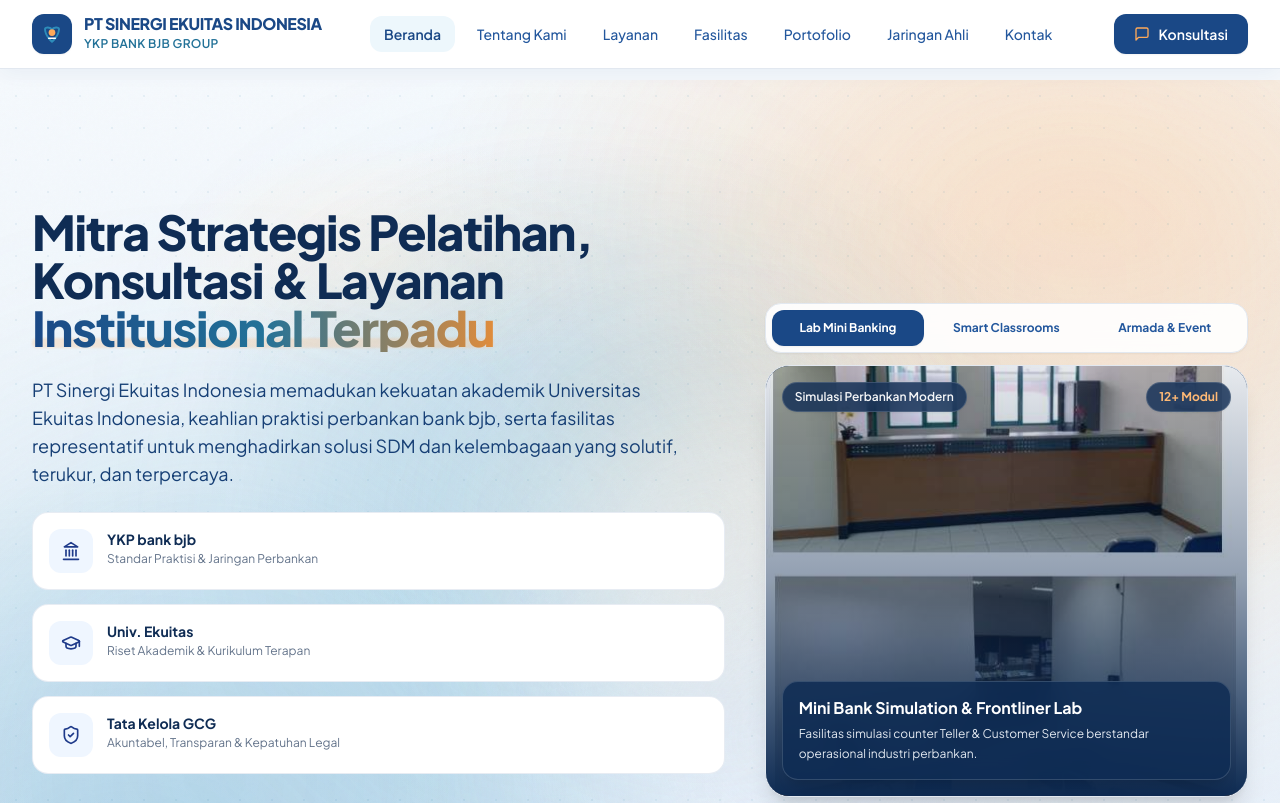
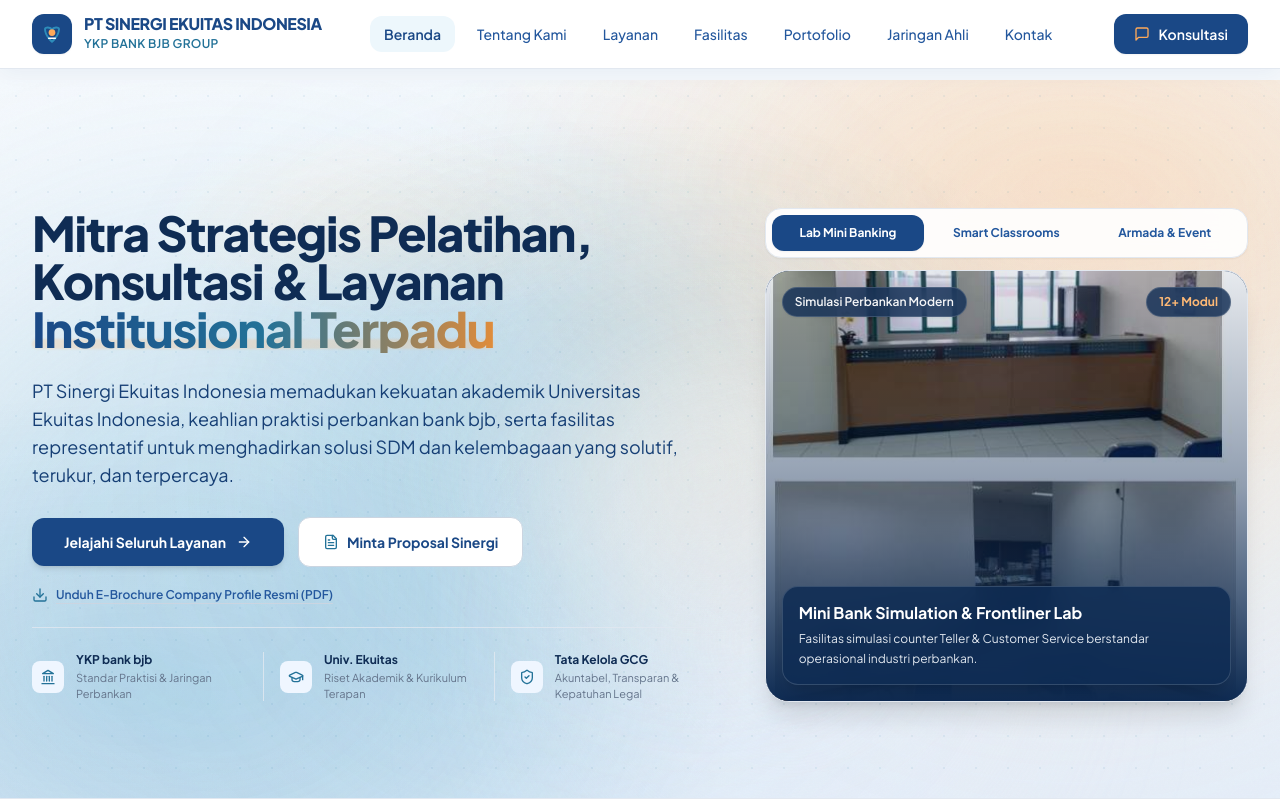
Before and after one commit to eskaerpe/bjb-sinergi-compro, a React (Vite) app: page / in a window 1280 px wide. Shown: the top 803 px of the page. Built offline with nearby package versions, Linux system fonts and the light colour scheme.

Commit message:
refactor(hero): move trust proof below conversion actions

```diff
--- a/src/components/sections/Hero.tsx
+++ b/src/components/sections/Hero.tsx
@@ -114,44 +114,8 @@
             terukur, dan terpercaya.
           </p>
 
-          {/* Trust Badges Container */}
-          {/* Mobile: grid-cols-3 (compact horizontal) | Desktop: md:grid-cols-1 (lebar stacked vertikal) */}
-          <div className="grid grid-cols-3 md:grid-cols-1 gap-2.5 sm:gap-3 md:gap-3.5 w-full my-4 md:my-6">
-            {/* 1. YKP bank bjb */}
-            <div className="flex flex-col md:flex-row items-center md:items-start text-center md:text-left p-2.5 sm:p-3 md:p-4 rounded-xl md:rounded-2xl bg-white border border-slate-200/80 shadow-2xs hover:border-blue-200 transition-all">
-              <div className="w-8 h-8 sm:w-9 sm:h-9 md:w-11 md:h-11 rounded-lg md:rounded-xl bg-blue-50 text-blue-900 flex items-center justify-center shrink-0 mb-1.5 md:mb-0 md:mr-3.5">
-                <Landmark className="w-4 h-4 md:w-5 md:h-5" />
-              </div>
-              <div>
-                <h4 className="text-[11px] sm:text-xs md:text-sm font-bold text-navy-950 leading-tight">YKP bank bjb</h4>
-                <p className="text-[9px] sm:text-[10px] md:text-xs text-slate-500 mt-0.5 leading-tight">Standar Praktisi & Jaringan Perbankan</p>
-              </div>
-            </div>
-
-            {/* 2. Univ. Ekuitas */}
-            <div className="flex flex-col md:flex-row items-center md:items-start text-center md:text-left p-2.5 sm:p-3 md:p-4 rounded-xl md:rounded-2xl bg-white border border-slate-200/80 shadow-2xs hover:border-blue-200 transition-all">
-              <div className="w-8 h-8 sm:w-9 sm:h-9 md:w-11 md:h-11 rounded-lg md:rounded-xl bg-blue-50 text-blue-900 flex items-center justify-center shrink-0 mb-1.5 md:mb-0 md:mr-3.5">
-                <GraduationCap className="w-4 h-4 md:w-5 md:h-5" />
-              </div>
-              <div>
-                <h4 className="text-[11px] sm:text-xs md:text-sm font-bold text-navy-950 leading-tight">Univ. Ekuitas</h4>
-                <p className="text-[9px] sm:text-[10px] md:text-xs text-slate-500 mt-0.5 leading-tight">Riset Akademik & Kurikulum Terapan</p>
-              </div>
-            </div>
-
-            {/* 3. Tata Kelola GCG */}
-            <div className="flex flex-col md:flex-row items-center md:items-start text-center md:text-left p-2.5 sm:p-3 md:p-4 rounded-xl md:rounded-2xl bg-white border border-slate-200/80 shadow-2xs hover:border-blue-200 transition-all">
-              <div className="w-8 h-8 sm:w-9 sm:h-9 md:w-11 md:h-11 rounded-lg md:rounded-xl bg-blue-50 text-blue-900 flex items-center justify-center shrink-0 mb-1.5 md:mb-0 md:mr-3.5">
-                <ShieldCheck className="w-4 h-4 md:w-5 md:h-5" />
-              </div>
-              <div>
-                <h4 className="text-[11px] sm:text-xs md:text-sm font-bold text-navy-950 leading-tight">Tata Kelola GCG</h4>
-                <p className="text-[9px] sm:text-[10px] md:text-xs text-slate-500 mt-0.5 leading-tight">Akuntabel, Transparan & Kepatuhan Legal</p>
-              </div>
-            </div>
-          </div>
-
-          <div className="pt-2 space-y-4">
+          {/* Primary CTAs & Brochure Link */}
+          <div className="space-y-4 pt-1">
             <div className="flex flex-col sm:flex-row items-stretch sm:items-center gap-3.5">
               <Link
                 to="/layanan"
@@ -183,6 +147,44 @@
                   Unduh E-Brochure Company Profile Resmi (PDF)
                 </span>
               </a>
+            </div>
+          </div>
+
+          {/* Trust Badges Social Proof Strip */}
+          <div className="pt-6 border-t border-slate-200/80">
+            <div className="grid grid-cols-3 divide-x divide-slate-200/80 text-left">
+              {/* 1. YKP bank bjb */}
+              <div className="flex flex-col sm:flex-row items-start sm:items-center gap-2 sm:gap-3 pr-2 sm:pr-4">
+                <div className="w-7 h-7 sm:w-8 sm:h-8 rounded-lg bg-blue-50 text-blue-900 flex items-center justify-center shrink-0">
+                  <Landmark className="w-3.5 h-3.5 sm:w-4 sm:h-4 text-brandBlue-600" aria-hidden="true" />
+                </div>
+                <div className="min-w-0">
+                  <h4 className="text-[11px] sm:text-xs font-bold text-navy-950 leading-tight">YKP bank bjb</h4>
+                  <p className="text-[9px] sm:text-[11px] text-slate-500 mt-0.5 leading-snug">Standar Praktisi &amp; Jaringan Perbankan</p>
+                </div>
+              </div>
+
+              {/* 2. Univ. Ekuitas */}
+              <div className="flex flex-col sm:flex-row items-start sm:items-center gap-2 sm:gap-3 px-2 sm:px-4">
+                <div className="w-7 h-7 sm:w-8 sm:h-8 rounded-lg bg-blue-50 text-blue-900 flex items-center justify-center shrink-0">
+                  <GraduationCap className="w-3.5 h-3.5 sm:w-4 sm:h-4 text-brandBlue-600" aria-hidden="true" />
+                </div>
+                <div className="min-w-0">
+                  <h4 className="text-[11px] sm:text-xs font-bold text-navy-950 leading-tight">Univ. Ekuitas</h4>
+                  <p className="text-[9px] sm:text-[11px] text-slate-500 mt-0.5 leading-snug">Riset Akademik &amp; Kurikulum Terapan</p>
+                </div>
+              </div>
+
+              {/* 3. Tata Kelola GCG */}
+              <div className="flex flex-col sm:flex-row items-start sm:items-center gap-2 sm:gap-3 pl-2 sm:pl-4">
+                <div className="w-7 h-7 sm:w-8 sm:h-8 rounded-lg bg-blue-50 text-blue-900 flex items-center justify-center shrink-0">
+                  <ShieldCheck className="w-3.5 h-3.5 sm:w-4 sm:h-4 text-brandBlue-600" aria-hidden="true" />
+                </div>
+                <div className="min-w-0">
+                  <h4 className="text-[11px] sm:text-xs font-bold text-navy-950 leading-tight">Tata Kelola GCG</h4>
+                  <p className="text-[9px] sm:text-[11px] text-slate-500 mt-0.5 leading-snug">Akuntabel, Transparan &amp; Kepatuhan Legal</p>
+                </div>
+              </div>
             </div>
           </div>
         </div>
```
